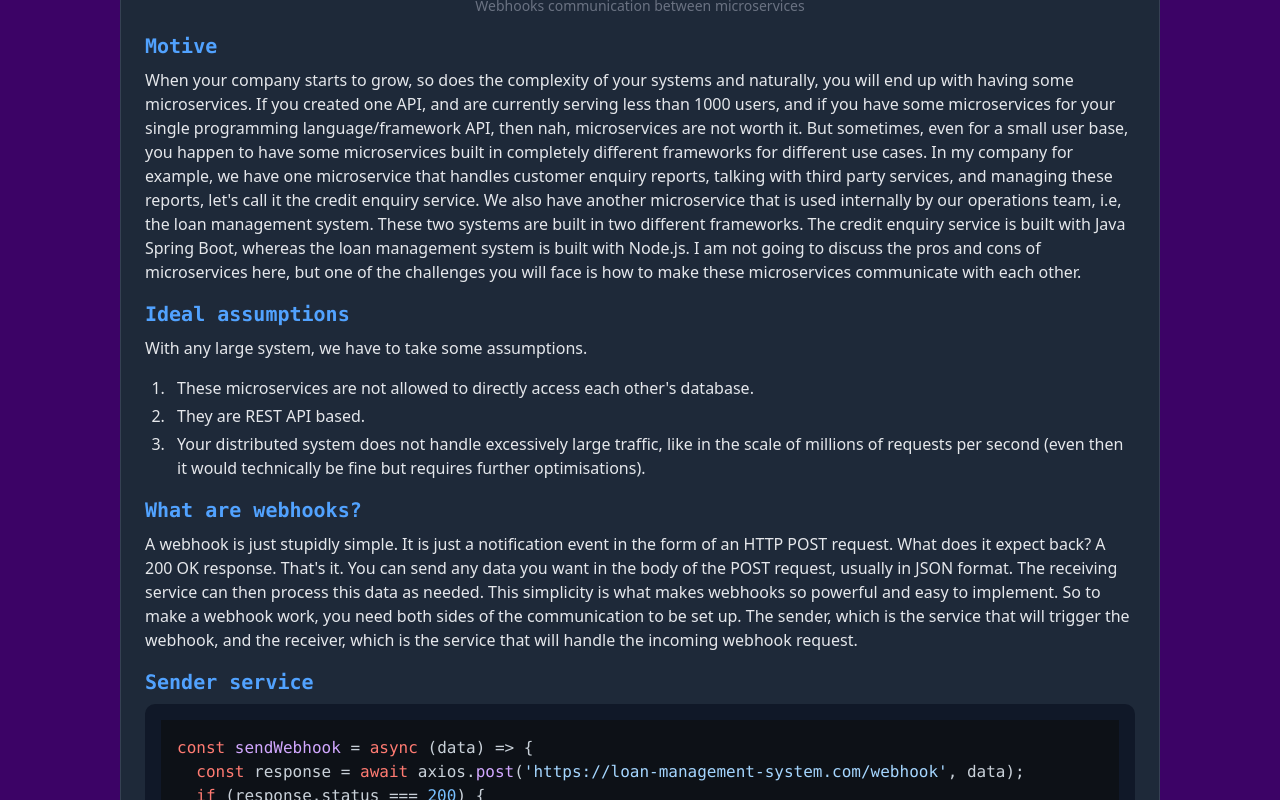
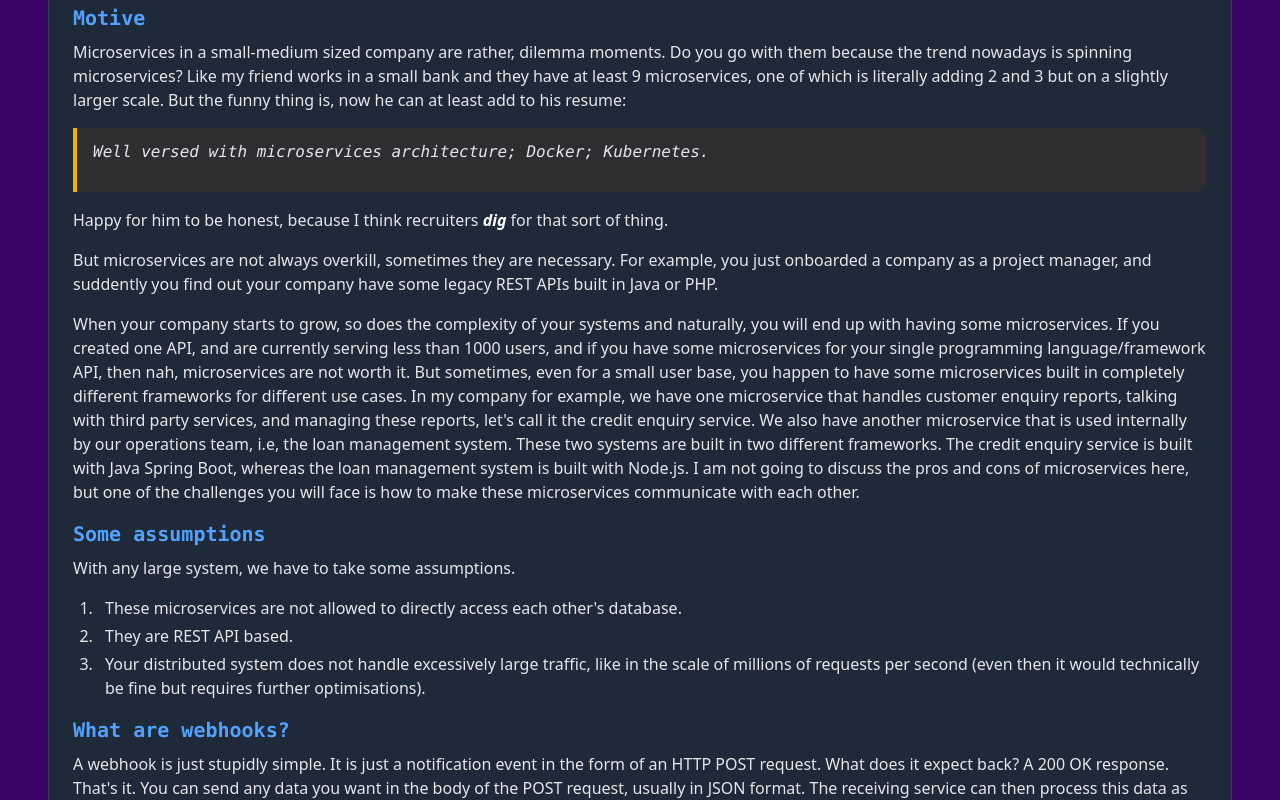
Before and after one commit to MarzukhAsjad/marzukhasjad.github.io, a React (Vite) app: page /blog in a window 1280 px wide. Shown: the part 720-1520 px from the top of the page. Built offline with nearby package versions, Linux system fonts and the light colour scheme.

Commit message:
Change content and adjust width for desktop and mobile

```diff
--- a/src/pages/Blog.tsx
+++ b/src/pages/Blog.tsx
@@ -9,7 +9,7 @@ import "highlight.js/styles/github-dark.css";
 const Blog: React.FC = () => {
   return (
     <div className="min-h-screen bg-purple-950 text-white">
-      <div className="container mx-auto px-30 py-8">
+      <div className="max-w-4xl lg:max-w-6xl xl:max-w-7xl mx-auto px-4 sm:px-6 lg:px-8 xl:px-12 py-8">
         <header className="mb-8">
           <Link
             to="/"
@@ -66,15 +66,18 @@ const Blog: React.FC = () => {
                   const inline = !match;
                   return !inline ? (
                     <div className="mb-4 text-left">
-                      <pre className="bg-gray-900 text-green-400 p-4 rounded-lg overflow-x-auto text-left">
-                        <code className={className} {...props}>
+                      <pre className="bg-gray-900 text-green-400 p-2 sm:p-4 rounded-lg overflow-x-auto text-left">
+                        <code
+                          className={`${className} text-xs sm:text-sm`}
+                          {...props}
+                        >
                           {children}
                         </code>
                       </pre>
                     </div>
                   ) : (
                     <code
-                      className="bg-gray-700 text-green-300 px-1 py-0.5 rounded text-sm"
+                      className="bg-gray-700 text-green-300 px-1 py-0.5 rounded text-xs sm:text-sm"
                       {...props}
                     >
                       {children}
@@ -107,7 +110,7 @@ const Blog: React.FC = () => {
                   </div>
                 ),
                 blockquote: ({ children }) => (
-                  <blockquote className="border-l-4 border-gray-600 pl-4 italic text-gray-300 mb-4">
+                  <blockquote className="border-l-4 border-yellow-500 bg-yellow-900/20 pl-4 pr-4 py-3 rounded-r-lg italic text-yellow-200 mb-4 font-mono">
                     {children}
                   </blockquote>
                 ),
@@ -121,9 +124,17 @@ const Blog: React.FC = () => {
 
 ### Motive
 
+Microservices in a small-medium sized company are rather, dilemma moments. Do you go with them because the trend nowadays is spinning microservices? Like my friend works in a small bank and they have at least 9 microservices, one of which is literally adding 2 and 3 but on a slightly larger scale. But the funny thing is, now he can at least add to his resume:
+
+> Well versed with microservices architecture; Docker; Kubernetes.
+
+Happy for him to be honest, because I think recruiters ***dig*** for that sort of thing.
+
+But microservices are not always overkill, sometimes they are necessary. For example, you just onboarded a company as a project manager, and suddently you find out your company have some legacy REST APIs built in Java or PHP.
+
 When your company starts to grow, so does the complexity of your systems and naturally, you will end up with having some microservices. If you created one API, and are currently serving less than 1000 users, and if you have some microservices for your single programming language/framework API, then nah, microservices are not worth it. But sometimes, even for a small user base, you happen to have some microservices built in completely different frameworks for different use cases. In my company for example, we have one microservice that handles customer enquiry reports, talking with third party services, and managing these reports, let's call it the credit enquiry service. We also have another microservice that is used internally by our operations team, i.e, the loan management system. These two systems are built in two different frameworks. The credit enquiry service is built with Java Spring Boot, whereas the loan management system is built with Node.js. I am not going to discuss the pros and cons of microservices here, but one of the challenges you will face is how to make these microservices communicate with each other.
 
-### Ideal assumptions
+### Some assumptions
 
 With any large system, we have to take some assumptions.
 
```
